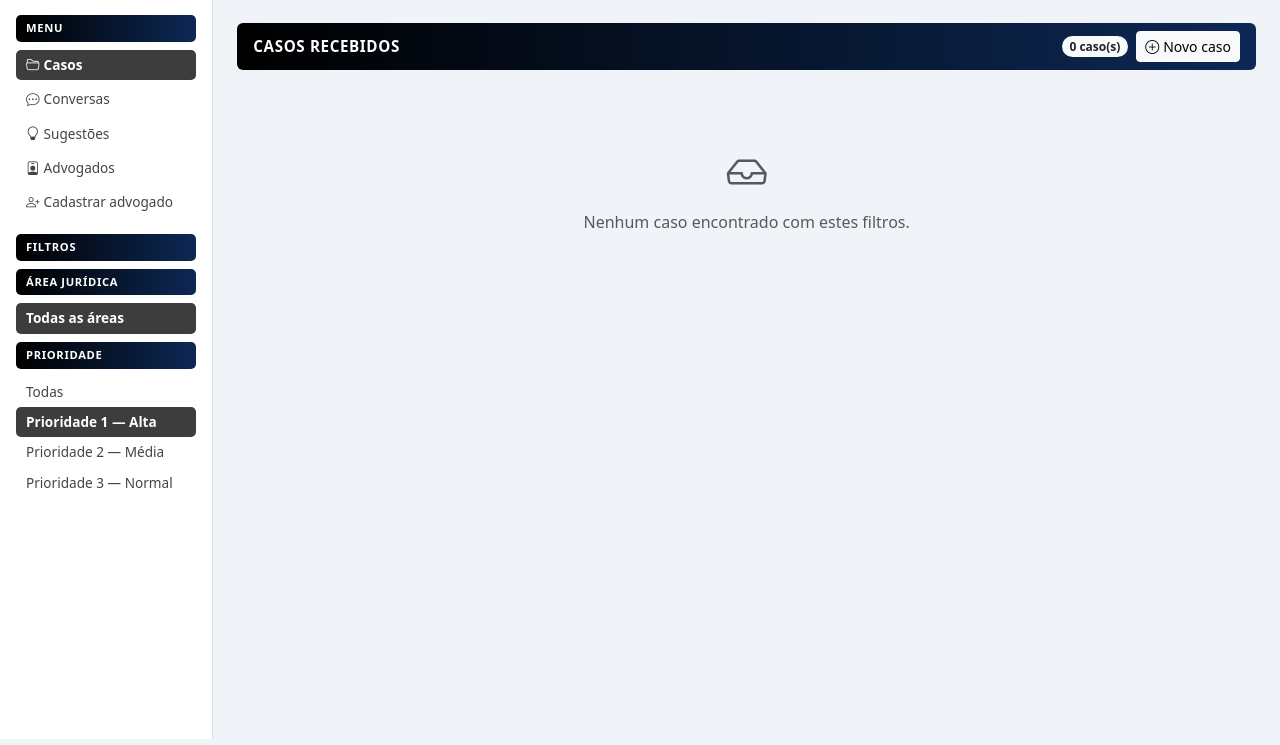
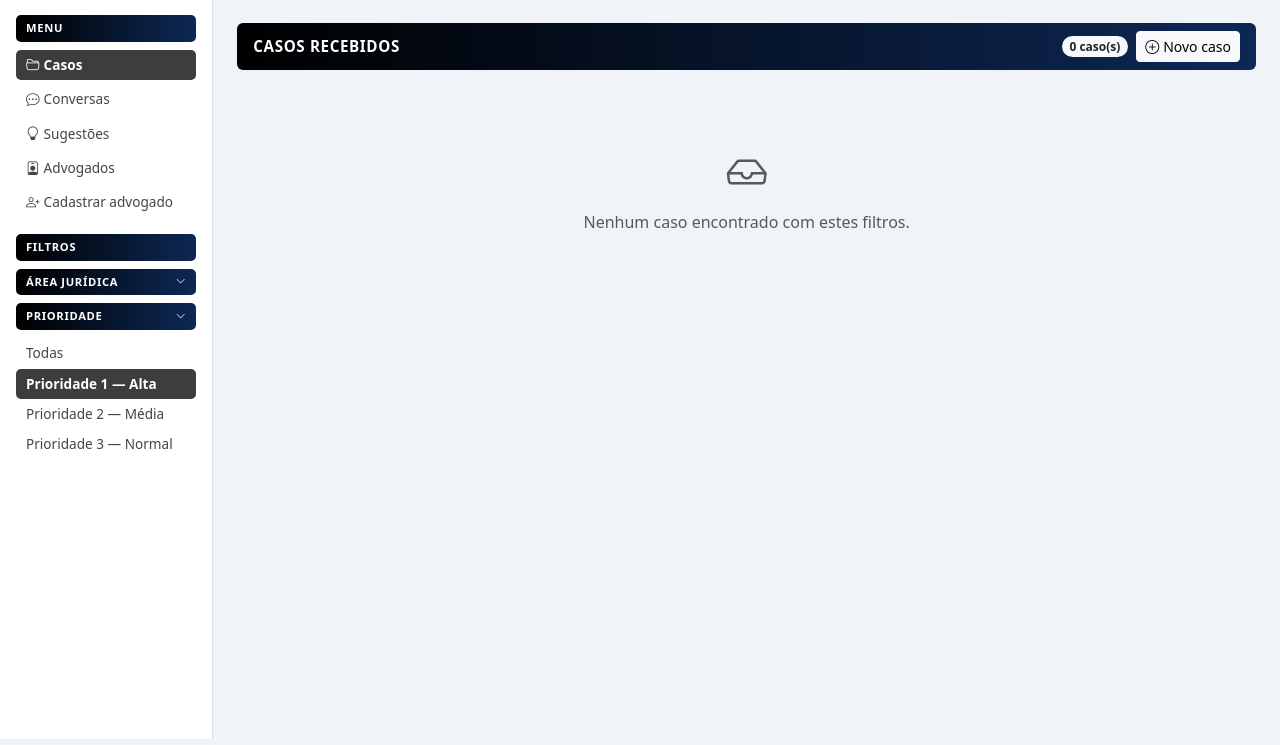
Before and after one commit to FabianaGitHub/agente-triagem-juridica, a Flask app: a page that uses templates/dashboard.html in a window 1280 px wide. Shown: the part 55-800 px from the top of the page. Run offline with Flask 3, Linux system fonts and the light colour scheme; the visitor is signed in with stand-in values (Sample User, id 1); data that the repository does not hold is empty; some libraries are stand-ins or nearby versions.

Commit message:
Torna filtros da sidebar retrateis (Area Juridica e Prioridade)
Usam Bootstrap collapse. Abrem automaticamente quando filtro ativo.

Co-Authored-By: Claude Sonnet 4.6 <noreply@anthropic.com>

```diff
--- a/templates/dashboard.html
+++ b/templates/dashboard.html
@@ -24,7 +24,14 @@
 
     <div class="secao-header mt-3">Filtros</div>
 
-    <div class="secao-header mt-2">Área Jurídica</div>
+    <!-- Área Jurídica (retrátil) -->
+    <button class="secao-header mt-2 w-100 text-start border-0 d-flex justify-content-between align-items-center"
+            type="button" data-bs-toggle="collapse" data-bs-target="#filtroArea"
+            style="cursor:pointer;">
+      Área Jurídica
+      <i class="bi bi-chevron-down small"></i>
+    </button>
+    <div class="collapse {% if area_filtro %}show{% endif %}" id="filtroArea">
       <a href="/advogados" class="filtro-link {% if not area_filtro %}ativo{% endif %}">
         Todas as áreas
       </a>
@@ -34,8 +41,16 @@
         {{ area }}
       </a>
       {% endfor %}
+    </div>
 
-    <div class="secao-header mt-2">Prioridade</div>
+    <!-- Prioridade (retrátil) -->
+    <button class="secao-header mt-2 w-100 text-start border-0 d-flex justify-content-between align-items-center"
+            type="button" data-bs-toggle="collapse" data-bs-target="#filtroPrio"
+            style="cursor:pointer;">
+      Prioridade
+      <i class="bi bi-chevron-down small"></i>
+    </button>
+    <div class="collapse {% if prio_filtro %}show{% endif %}" id="filtroPrio">
       <a href="/advogados{% if area_filtro %}?area={{ area_filtro|urlencode }}{% endif %}"
          class="filtro-link {% if not prio_filtro %}ativo{% endif %}">
         Todas
@@ -46,6 +61,7 @@
         {{ p }} — {{ label }}
       </a>
       {% endfor %}
+    </div>
   </div>
 
   <!-- ── Lista de casos ──────────────────────────────────────────── -->
```
Lines whose indentation alone changed are shown as unchanged.
